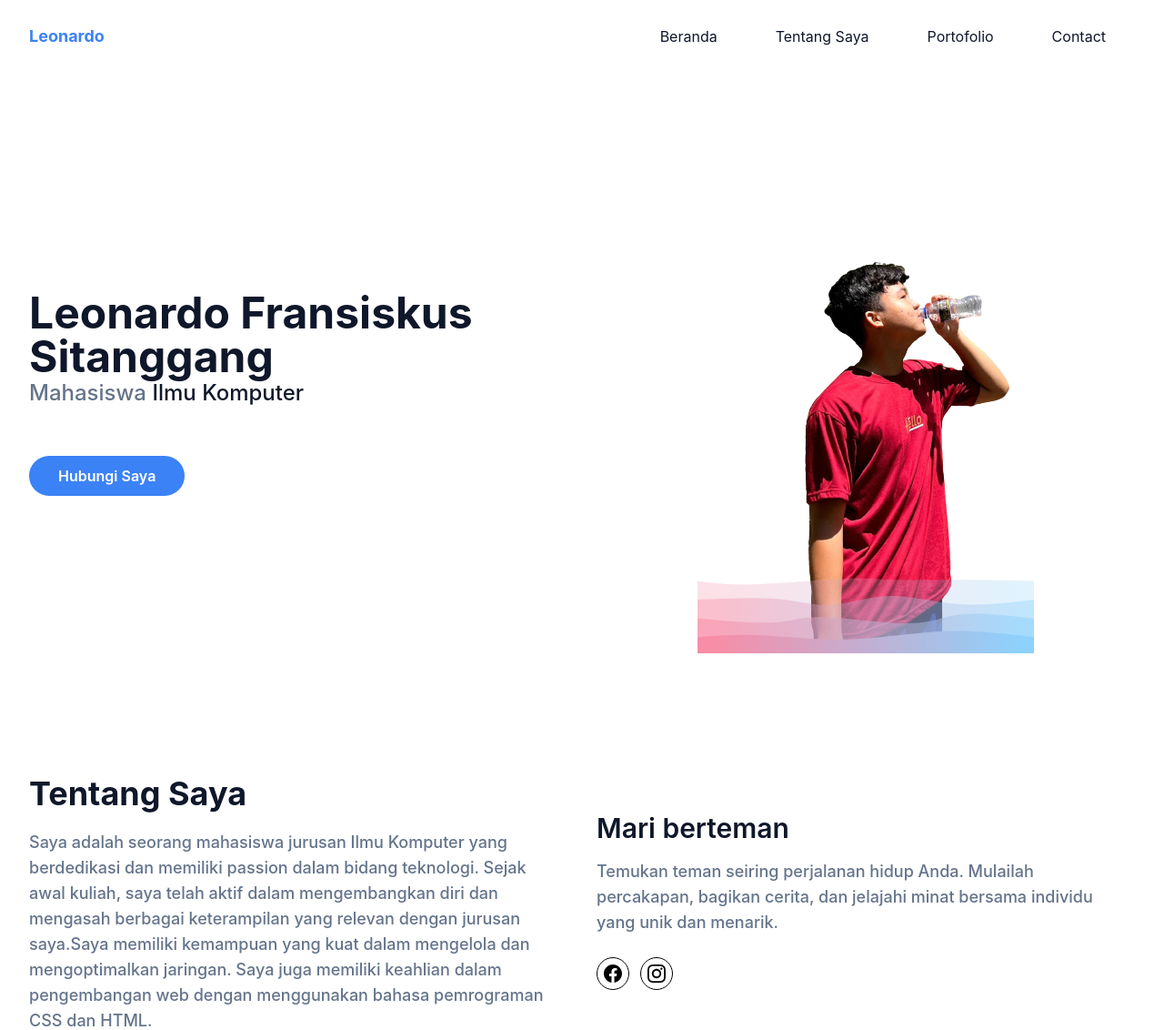
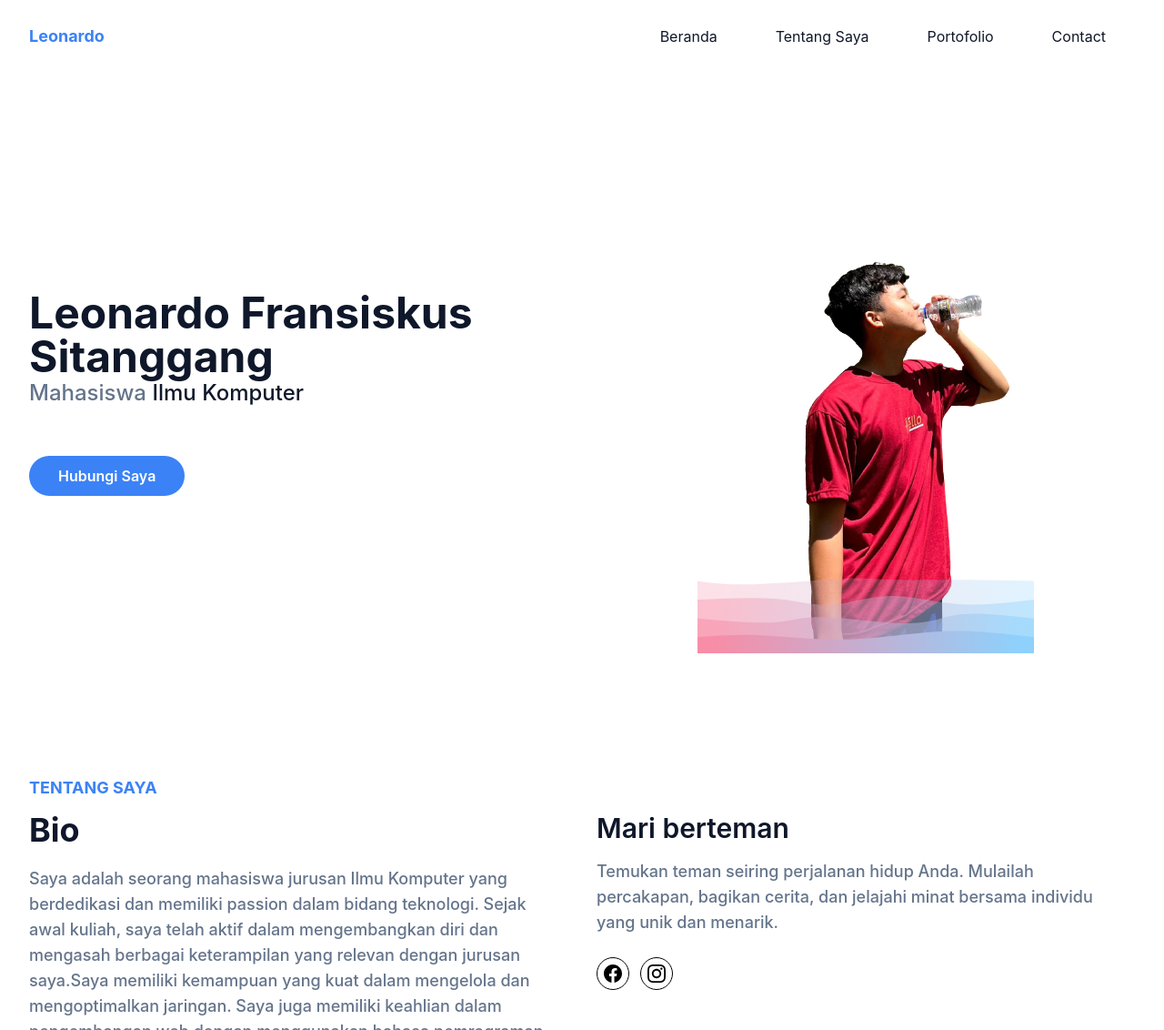
Before and after one commit to Leonardo01234/WEB_PORTOFOLIO, a website: page index.html in a window 1280 px wide. Shown: the top 1132 px of the page at 91% size. Drawn offline with Linux system fonts and the light colour scheme.

Commit message:
index.html

```diff
--- a/index.html
+++ b/index.html
@@ -74,7 +74,8 @@
       <div class="container">
         <div class="flex flex-wrap">
           <div class="mb-10 w-full px-4 lg:w-1/2">
-            <h2 class="mb-5 max-w-md text-3xl font-bold text-dark dark:text-white lg:text-4xl">Tentang Saya</h2>
+            <h4 class="mb-3 text-lg font-bold uppercase text-primary">Tentang Saya</h4>
+            <h2 class="mb-5 max-w-md text-3xl font-bold text-dark dark:text-white lg:text-4xl">Bio  </h2>
             <p class="max-w-xl text-base font-medium text-secondary lg:text-lg">Saya adalah seorang mahasiswa jurusan Ilmu Komputer yang berdedikasi dan memiliki passion dalam bidang teknologi. Sejak awal kuliah, saya telah aktif dalam mengembangkan diri dan mengasah berbagai keterampilan yang relevan dengan jurusan saya.Saya memiliki kemampuan yang kuat dalam mengelola dan mengoptimalkan jaringan. Saya juga memiliki keahlian dalam pengembangan web dengan menggunakan bahasa pemrograman CSS dan HTML.</p>
           </div>
           <div class="w-full px-4 lg:w-1/2">
```
